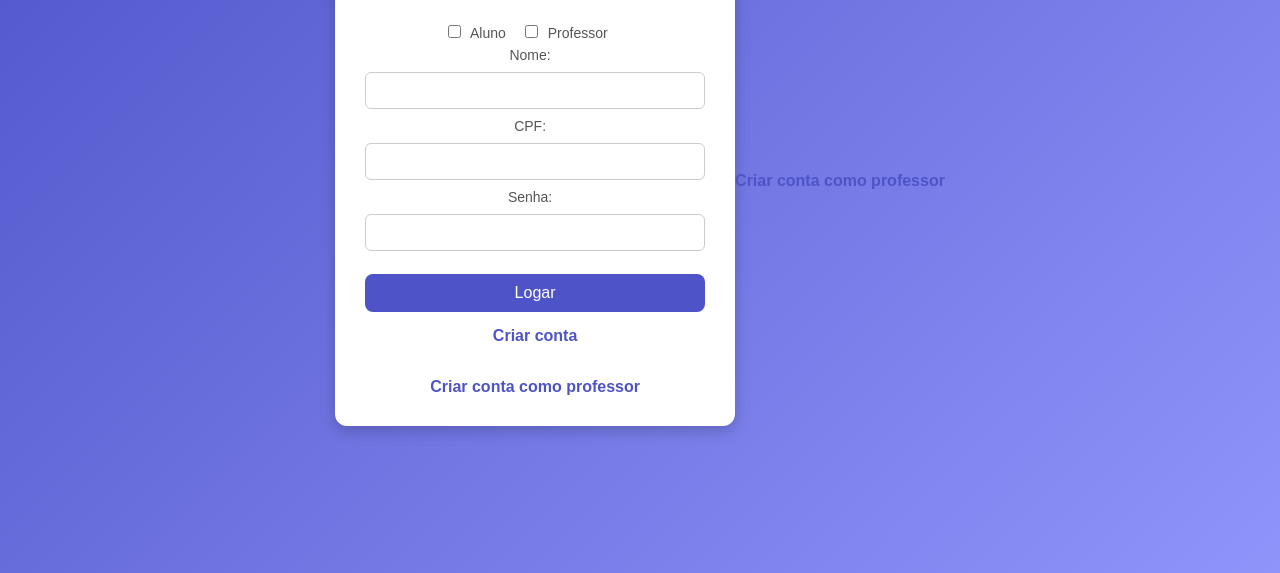
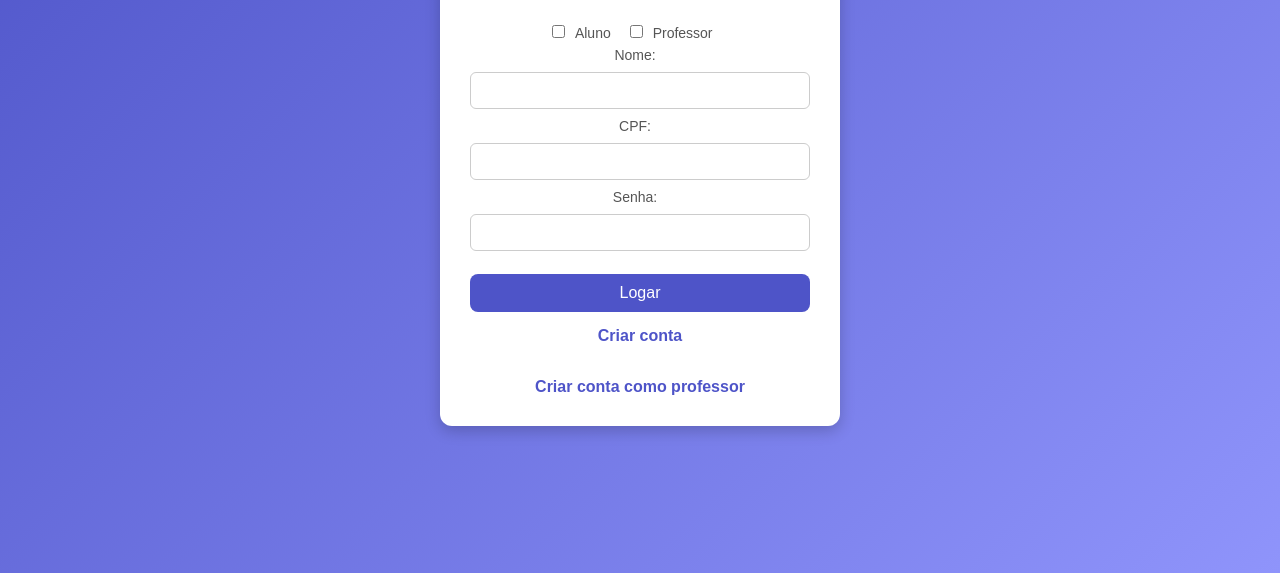
Before and after one commit to Gabriel-aqr/Trabalho-final, a website: page index.html in a window 1280 px wide. Shown: the part 227-800 px from the top of the page. Drawn offline with Linux system fonts and the light colour scheme.

Commit message:
Arrumando CSS

```diff
--- a/index.html
+++ b/index.html
@@ -32,7 +32,5 @@
         <br>
         <a href="cadastro.html">Criar conta como professor</a>
     </span>
-    <br>
-    <a href="cadastro.html">Criar conta como professor</a>
 </body>
 </html>
```
